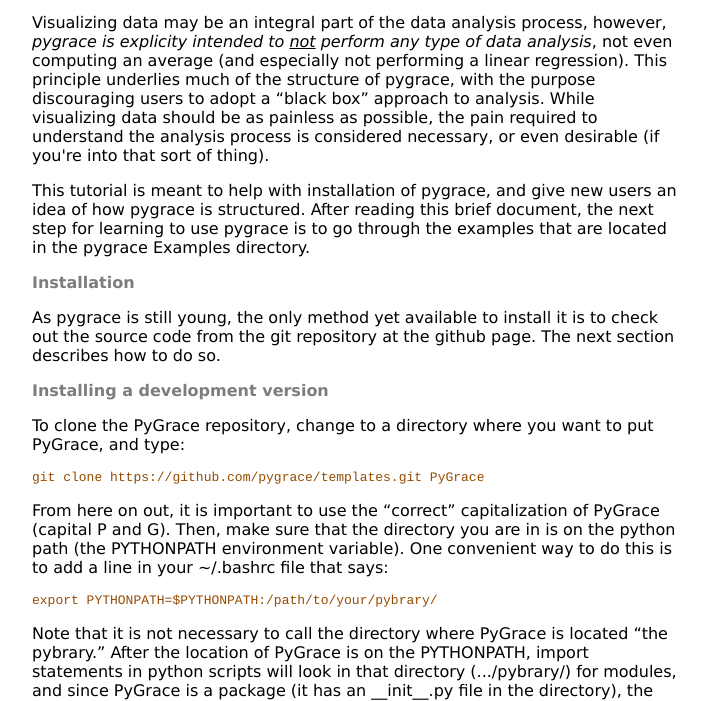
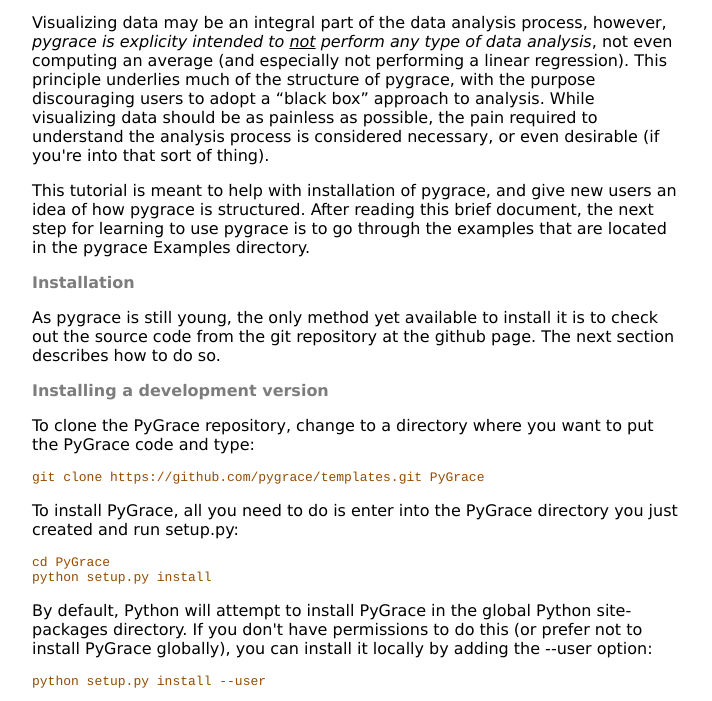
Before and after one commit to pygrace/pygrace.github.com, a plain HTML site: page index.html in a window 1280 px wide. Both pictures are taken after a click on the link "Tutorial". Shown: the part 74-775 px from the top of the page, without its empty margins (283-995 px from the left). Drawn offline with Linux system fonts and the light colour scheme.

Commit message:
changed the tutorial to reflect the use of distutils setup

```diff
--- a/index.html
+++ b/index.html
@@ -159,7 +159,7 @@ TUTORIAL -->
 
 	<p>
 	  To clone the PyGrace repository, change to a directory where you
-	  want to put PyGrace, and type:
+	  want to put the PyGrace code and type:
 	</p>
 
 	<span class="command">
@@ -167,35 +167,24 @@ TUTORIAL -->
 	</span>
 
   <p>
-	  From here on out, it is important to use the &ldquo;correct&rdquo;
-	  capitalization of PyGrace (capital P and G).  Then, make
-	  sure that the directory you are in is on the python path
-	  (the PYTHONPATH environment variable).  One convenient way
-	  to do this is to add a line in your ~/.bashrc file that
-	  says:
+    To install PyGrace, all you need to do is enter into the PyGrace directory you just created and run setup.py:
   </p>
 
 	<span class="command">
-	  export PYTHONPATH=$PYTHONPATH:/path/to/your/pybrary/
+    cd PyGrace</br>
+    python setup.py install
 	</span>
 
 	<p>
-	  Note that it is not necessary to call the directory where PyGrace is
-	  located &ldquo;the pybrary.&rdquo; After the location of
-	  PyGrace is on the PYTHONPATH, import statements in python
-	  scripts will look in that directory (.../pybrary/) for
-	  modules, and since PyGrace is a package (it has an
-	  __init__.py file in the directory), the directory will act
-	  like a module.  Now, make sure that you have executed the
-	  ~/.bashrc file by running.
+  By default, Python will attempt to install PyGrace in the global Python site-packages directory. If you don't have permissions to do this (or prefer not to install PyGrace globally), you can <a href="http://docs.python.org/2/install/index.html#alternate-installation-the-user-scheme">install it locally by adding the --user option</a>:
 	</p>
 
 	<span class="command">
-	  source ~/.bashrc
+	  python setup.py install --user
   </span>
 
 	<p>
-	  That should do the trick.  You can test that python can find the
+	  You can test that python can find the
 	  PyGrace package by opening an interactive python prompt and
 	  typing:
 	</p>
```
Lines whose indentation alone changed are shown as unchanged.
